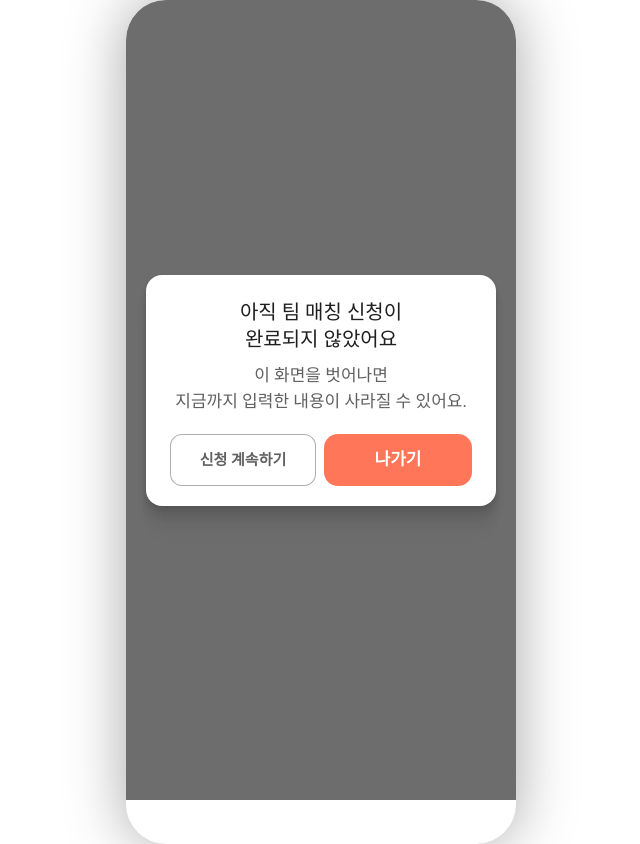
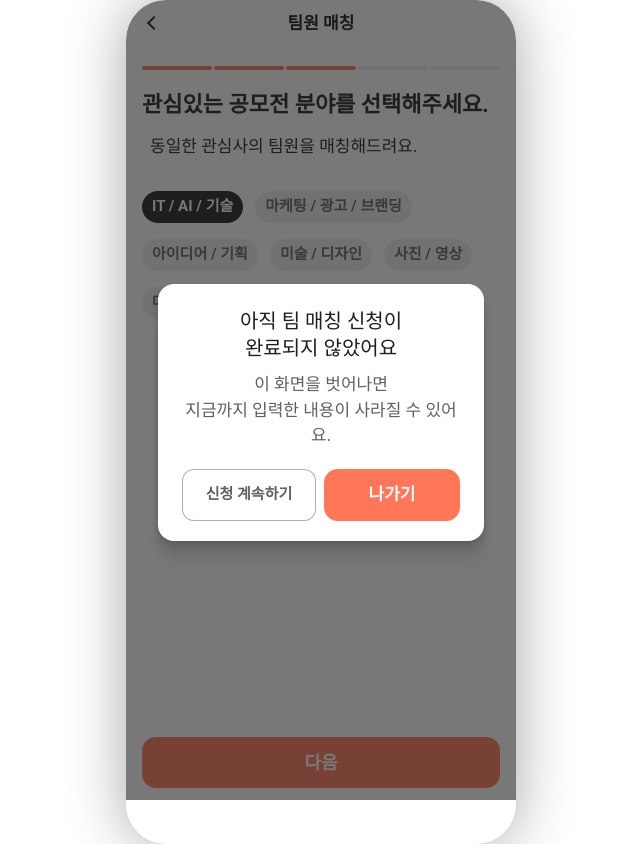
Before and after one commit to IT-Cotato/13th-Gongmozip-FE, a Next.js app: page /team-matching/contest-field in a window 1280 px wide. Both pictures are taken after a click on the button "뒤로가기". Shown: the whole page, without its empty margins (319-959 px from the left). Built offline with nearby package versions, Linux system fonts and the light colour scheme.

Commit message:
fix: 팀 매칭 이탈 모달 딤 배경 스타일 수정

```diff
--- a/src/components/team-matching/TeamMatchingStepLayout.tsx
+++ b/src/components/team-matching/TeamMatchingStepLayout.tsx
@@ -38,7 +38,7 @@ export default function TeamMatchingStepLayout({
       <TeamMatchingActionBar href={actionHref} label={actionLabel} />
 
       {isLeaveConfirmationOpen ? (
-        <div className="absolute inset-0 z-50 flex items-center justify-center bg-[#6D6D6D] px-5">
+        <div className="absolute inset-0 z-50 flex h-[844px] w-[390px] items-center justify-center gap-[10px] bg-[rgba(31,31,31,0.60)] px-8">
           <section
             aria-labelledby="leave-confirmation-title"
             aria-modal="true"
```
